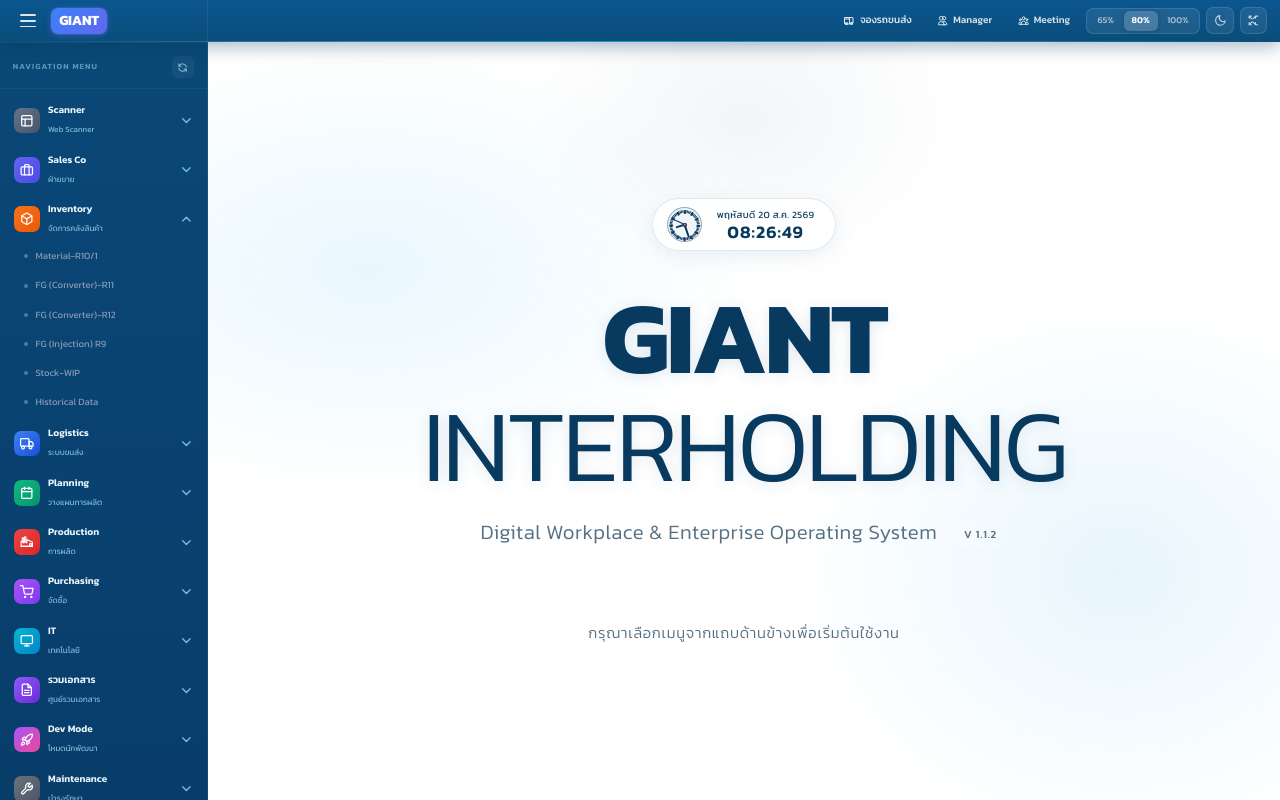
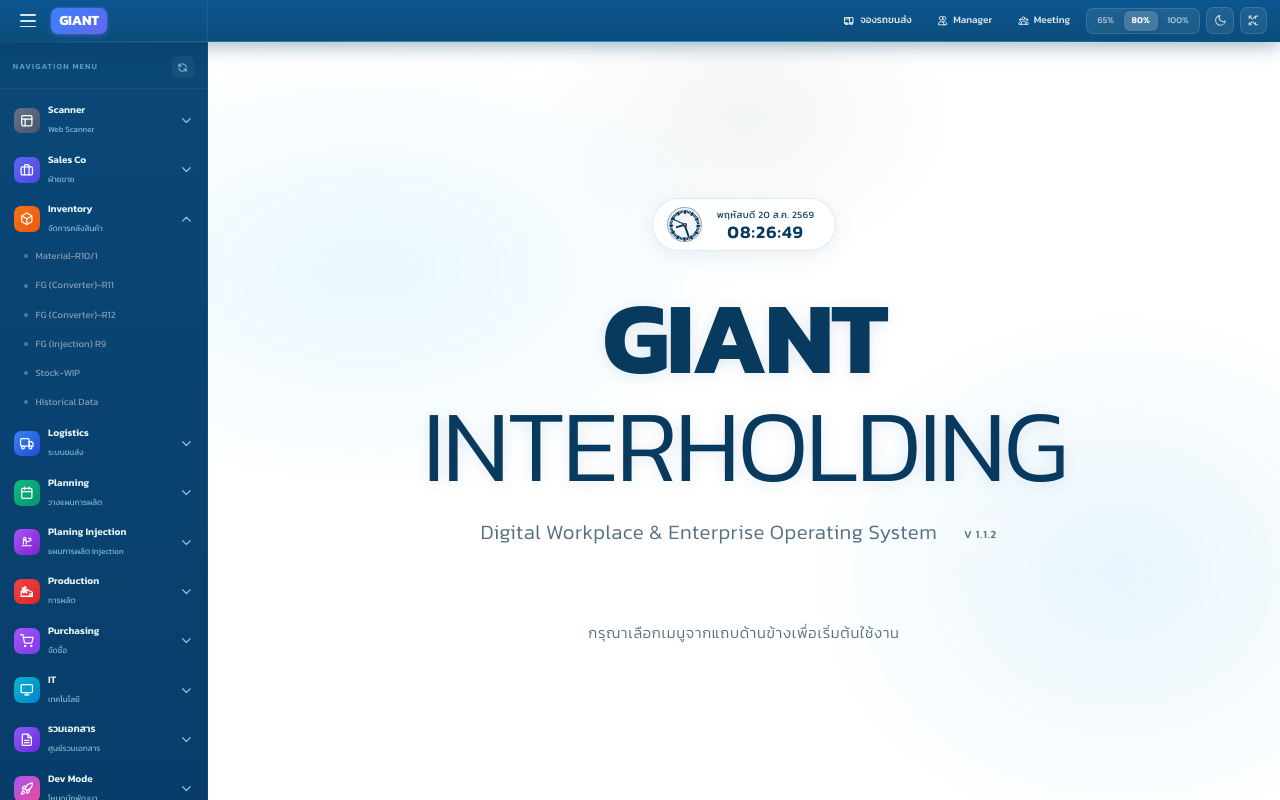
Before and after one commit to giantit-alt/Giant_, a plain HTML site: page index.html in a window 1280 px wide. Drawn offline with nearby package versions, Linux system fonts and the light colour scheme.

Commit message:
Update index.html

```diff
--- a/index.html
+++ b/index.html
@@ -750,6 +750,28 @@
             </div>
         </div>
 
+        <div class="cat-group" id="cat-planning-injection">
+            <button class="cat-toggle" data-tooltip="Planing Injection">
+                <div class="cat-icon" style="background:linear-gradient(135deg,#a855f7,#7e22ce)">
+                    <svg viewBox="0 0 24 24" fill="none" stroke="#fff" stroke-width="2" stroke-linecap="round" stroke-linejoin="round" style="width:17px;height:17px;">
+                        <path d="M4 19h16"/>
+                        <path d="M6 16V9h5v7"/>
+                        <path d="M11 12h4l3-3"/>
+                        <path d="M15 6h4v4"/>
+                        <circle cx="8.5" cy="6" r="2"/>
+                    </svg>
+                </div>
+                <div class="cat-info">
+                    <span class="cat-name">Planing Injection</span>
+                    <span class="cat-sub">แผนการผลิต Injection</span>
+                </div>
+                <svg class="cat-arrow" viewBox="0 0 24 24" fill="none" stroke="currentColor" stroke-width="2.5"><path d="M19 9l-7 7-7-7" stroke-linecap="round" stroke-linejoin="round"/></svg>
+            </button>
+            <div class="cat-items">
+                <button class="nav-item" data-src="https://script.google.com/macros/s/AKfycbzlq6fjFWHi2W2UwLzQN932ZJ7ok76EXvYeDLelQWSYTBWHkf9t2PGFw8kH2GZQ6YdNSQ/exec"><span class="nav-item-dot"></span><span class="nav-item-text">Production Plan</span></button>
+            </div>
+        </div>
+
         <div class="cat-group" id="cat-production">
             <button class="cat-toggle" data-tooltip="Production">
                 <div class="cat-icon" style="background:linear-gradient(135deg,#ef4444,#dc2626)">
```
